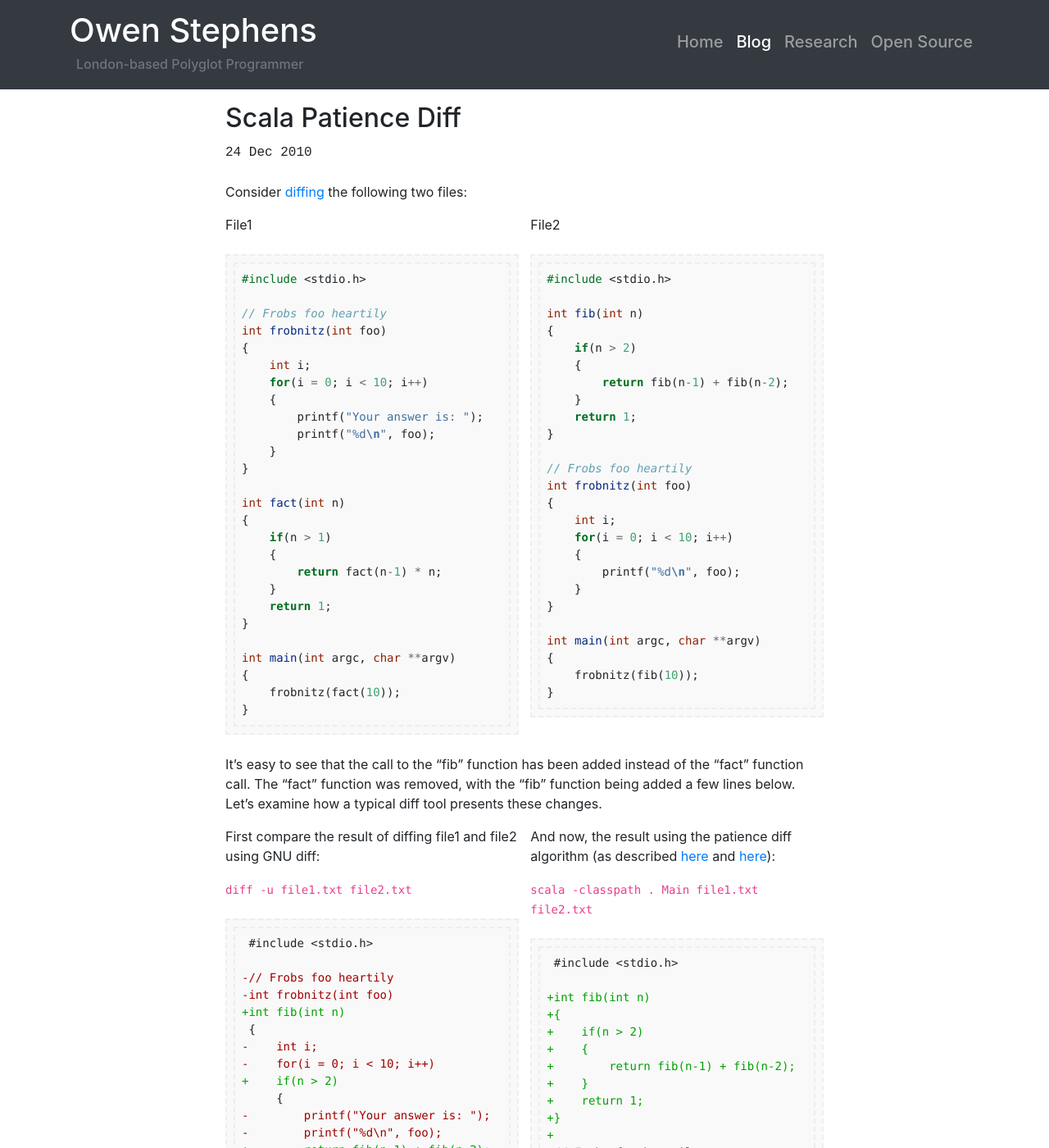
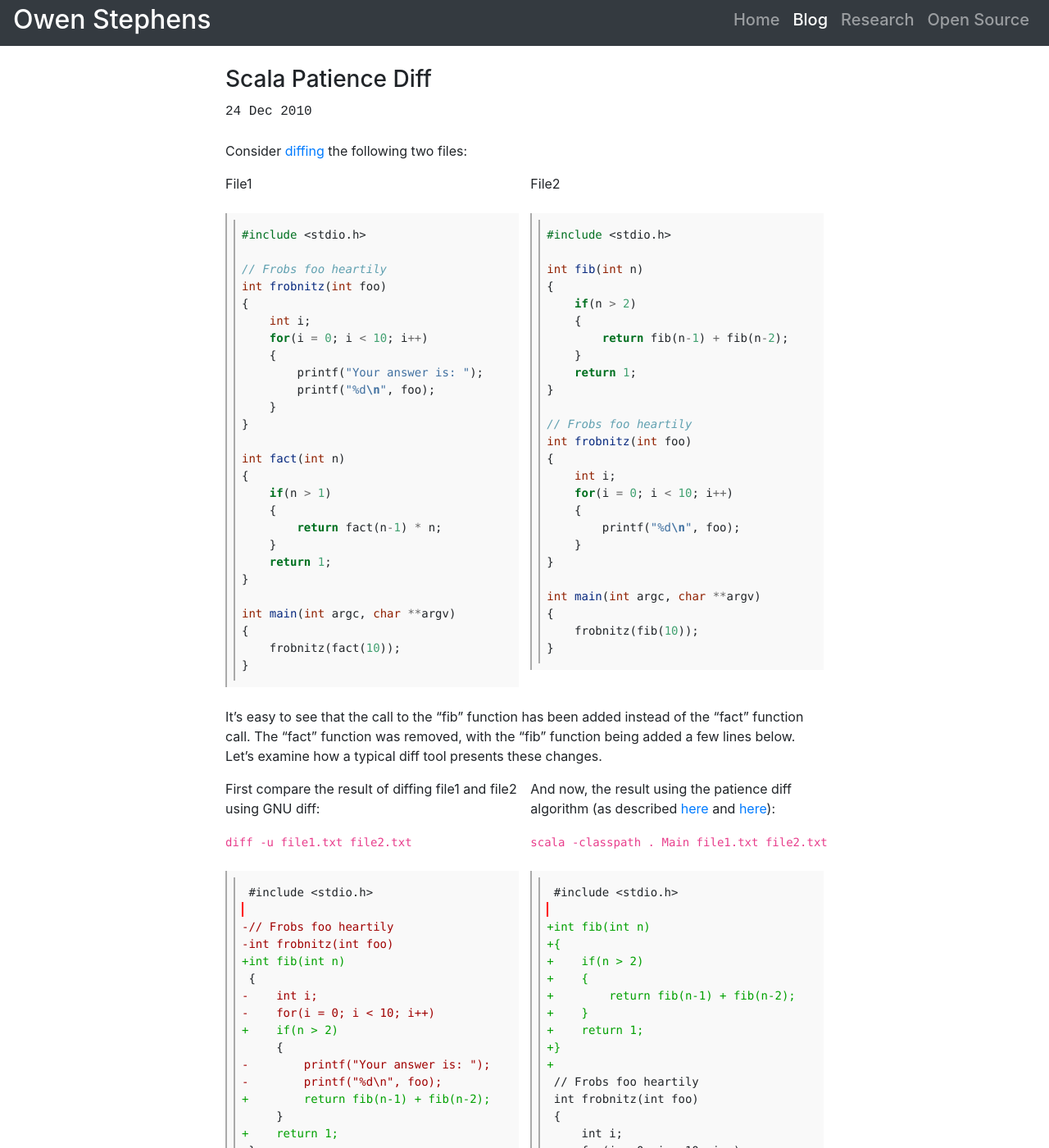
Before and after one commit to owst/owst.github.io, a Jekyll site: the page built from blog/_posts/2010-12-24-scala-patience-diff.md, in a window 1280 px wide and 1400 px high. Shown: the whole window at 82% size. Built offline with Jekyll 4.4.1, drawn with Linux system fonts in a browser that asks for light colours; nearby versions of some CDN libraries; some web fonts are replaced; Markdown is read by kramdown in place of the engine named in the settings; some of the changed text lies outside the part shown.

Commit message:
Minor styling tweaks and remove tagline

````diff
--- a/_layouts/default.html
+++ b/_layouts/default.html
@@ -1,15 +1,15 @@
 <!DOCTYPE html>
 <html lang="en">
     {% include head.html %}
-    <body>
-      <nav class="navbar navbar-expand-lg navbar-dark bg-dark static-top">
-          <div class="container">
-              <a class="navbar-brand" href="/"><h1>{{ site.name }}</h1><h6 class="text-muted pl-2">{{site.tagline}}</h6></a>
+    <body class="mt-5 pt-3">
+      <nav class="navbar navbar-expand-md navbar-dark bg-dark fixed-top py-0">
+          <a class="navbar-brand align-baseline" href="/"><h2>{{ site.name }}</h2><!--<h6
+          class="text-muted pl-2">{{site.tagline}}</h6>--></a>
           <button class="navbar-toggler" type="button" data-toggle="collapse" data-target="#navbarResponsive" aria-controls="navbarResponsive" aria-expanded="false" aria-label="Toggle navigation">
               <span class="navbar-toggler-icon"></span>
           </button>
           <div class="collapse navbar-collapse" id="navbarResponsive">
-                  <ul class="navbar-nav ml-auto align-items-end">
+              <ul class="navbar-nav ml-auto">
                   {% assign pages = site.pages | sort:"weight"  %}
                   {% for p in pages %}
                   {% capture down_title %}{{ p.title | downcase }}{% endcapture%}
@@ -18,12 +18,11 @@
                   {% else %}
                   {% assign active = false %}
                   {% endif %}
-                        <li class="nav-item{% if active %} active{% endif %} text-nowrap">
-                            <a class="nav-link" href="{{ p.url }}"><h5>{{ p.title }}</h5>{% if active %}<span class="sr-only">(current)</span>{% endif %}</a>
+                  <li class="ml-auto nav-item{% if active %} active{% endif %} text-nowrap">
+                      <a class="nav-link py-0" href="{{ p.url }}"><h5>{{ p.title }}{% if active %}</h5><span class="sr-only">(current)</span>{% endif %}</a>
                   </li>
                   {% endfor %}
               </ul>
-              </div>
           </div>
       </nav>
       <div class="container">
--- a/_layouts/post.html
+++ b/_layouts/post.html
@@ -7,7 +7,7 @@ js_includes:
 
 <article class="post mt-3 pb-3">
   <div id="post-header" class="pb-4">
-      <h2 class="post-title">{{ page.title }}</h1>
+      <h3 class="post-title">{{ page.title }}</h3>
       <time datetime="{{ page.date | date_to_xmlschema  }}" class="page-date">
           {{ page.date | date_to_string }}
       </time>
--- a/assets/css/style.css
+++ b/assets/css/style.css
@@ -3,7 +3,7 @@ time {
 }
 
 .highlight {
-    border: dashed 2px #eee;
+    border-left: solid 2px #aaa;
     padding: 0.5rem;
     background-color: #f9f9f9;
     margin: 1.5em 0;
--- a/blog/_posts/2010-12-24-scala-patience-diff.md
+++ b/blog/_posts/2010-12-24-scala-patience-diff.md
@@ -130,7 +130,11 @@ First compare the result of diffing file1 and file2 using GNU diff:
 And now, the result using the patience diff algorithm (as described
 [here][diff1] and [here][diff2]):
 
-`scala -classpath . Main file1.txt file2.txt`
+<p>
+<code class="text-nowrap">
+scala -classpath . Main file1.txt file2.txt
+</code>
+</p>
 
 ```diff
  #include <stdio.h>
````
Lines whose indentation alone changed are shown as unchanged.
